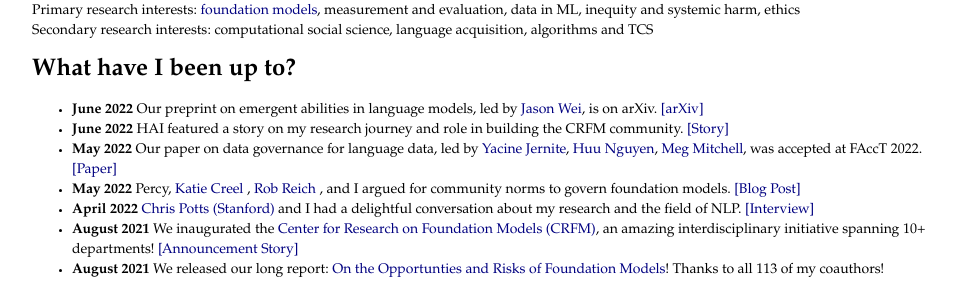
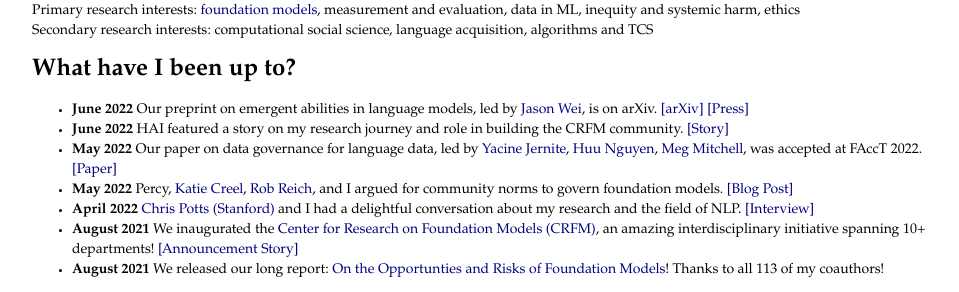
Before and after one commit to rishibommasani/rishibommasani.github.io, a Jekyll site: the page built from index.html, in a window 1280 px wide. Shown: the part 349-641 px from the top of the page, without its empty margins (160-1119 px from the left). Built offline with Jekyll 4.4.1, drawn with Linux system fonts in a browser that asks for light colours.

Commit message:
venturebeat + typos

```diff
--- a/index.html
+++ b/index.html
@@ -19,10 +19,10 @@
 <div class="blurb">
 <h1> What have I been up to?</h1>
 <ul>
-<li><b>June 2022</b> Our preprint on emergent abilities in language models, led by <a href="https://jasonwei20.github.io/">Jason Wei</a>, is on arXiv. <a href="https://arxiv.org/abs/2206.07682"> [arXiv] </a> </li>
+<li><b>June 2022</b> Our preprint on emergent abilities in language models, led by <a href="https://jasonwei20.github.io/">Jason Wei</a>, is on arXiv. <a href="https://arxiv.org/abs/2206.07682"> [arXiv] </a><a href="https://venturebeat.com/2022/06/28/4-ai-research-trends-everyone-is-or-will-be-talking-about/"> [Press] </a> </li>
 <li><b>June 2022</b> HAI featured a story on my research journey and role in building the CRFM community. <a href="https://www.linkedin.com/pulse/rishi-bommasani-building-community-studying-foundation-models-?trk=public_post-content_share-article"> [Story] </a> </li>
 <li><b>May 2022</b> Our paper on data governance for language data, led by <a href="https://yjernite.github.io/">Yacine Jernite</a>, <a href="https://www.linkedin.com/in/huu-ai-machine-learning/">Huu Nguyen</a>, <a href="https://www.m-mitchell.com/">Meg Mitchell</a>, was accepted at FAccT 2022. <a href="https://arxiv.org/abs/2206.03216"> [Paper] </a> </li>
-<li><b>May 2022</b> Percy, <a href="https://kathleenacreel.com/">Katie Creel </a>, <a href="http://robreich.stanford.edu/">Rob Reich </a>, and I argued for community norms to govern foundation models. <a href="https://crfm.stanford.edu/2022/05/17/community-norms.html"> [Blog Post] </a> </li>
+<li><b>May 2022</b> Percy, <a href="https://kathleenacreel.com/">Katie Creel</a>, <a href="http://robreich.stanford.edu/">Rob Reich</a>, and I argued for community norms to govern foundation models. <a href="https://crfm.stanford.edu/2022/05/17/community-norms.html"> [Blog Post] </a> </li>
 <li><b>April 2022</b> <a href="https://web.stanford.edu/~cgpotts/"> Chris Potts (Stanford) </a> and I had a delightful conversation about my research and the field of NLP. <a href="https://web.stanford.edu/class/cs224u/podcast/bommasani/"> [Interview] </a> </li>
 <li><b>August 2021</b> We inaugurated the <a href="https://crfm.stanford.edu/"> Center for Research on Foundation Models (CRFM)</a>, an amazing interdisciplinary initiative spanning 10+ departments! <a href="https://hai.stanford.edu/news/introducing-center-research-foundation-models-crfm"> [Announcement Story] </a> </li>
 <li><b>August 2021</b> We released our long report: <a href="https://arxiv.org/abs/2108.07258">On the Opportunties and Risks of Foundation Models</a>! Thanks to all 113 of my coauthors!</li>
```
